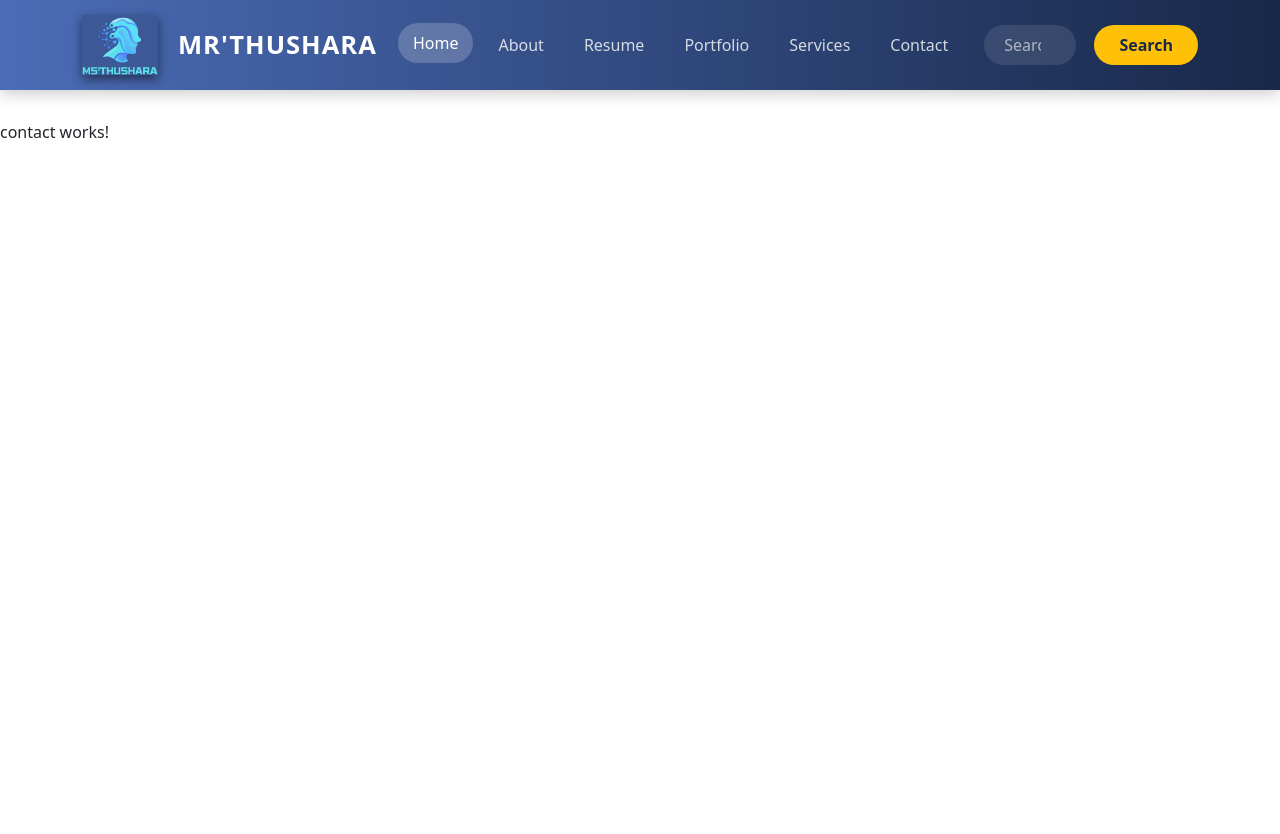
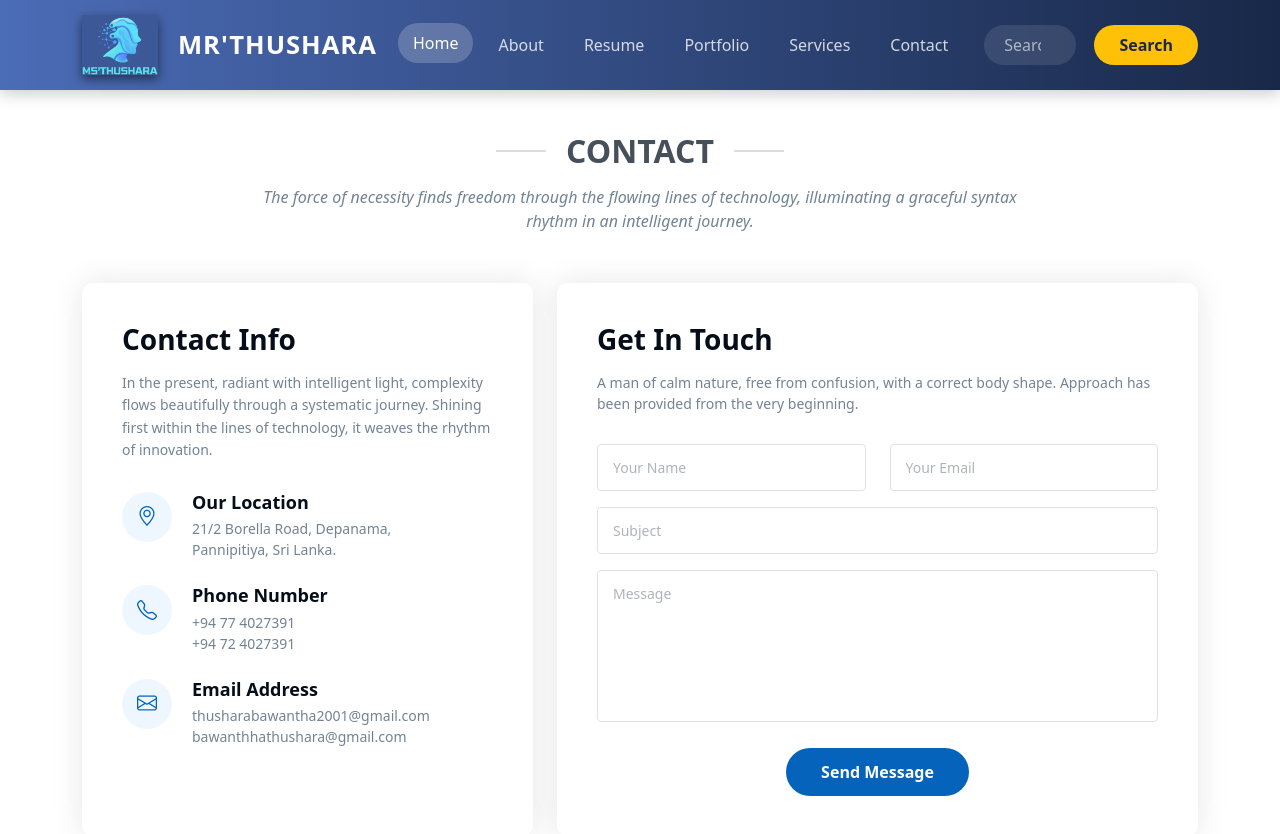
Before and after one commit to Thushara1020/My-Portfolio-angular, an Angular app in the folder my-portfolio/: page /contact in a window 1280 px wide. Shown: the top 834 px of the page. Before the commit the page ends 800 px from the top, so only its background shows below. Built offline with nearby package versions, Linux system fonts and the light colour scheme.

Commit message:
update CSS and HTML structure for contact page

```diff
--- a/my-portfolio/src/app/pages/contact/contact.component.css
+++ b/my-portfolio/src/app/pages/contact/contact.component.css
@@ -0,0 +1,178 @@
+
+.contact {
+  background-color: #ffffff;
+  padding: 60px 0;
+  color: #444444;
+}
+
+/* Section Title */
+.section-title {
+  text-align: center;
+  margin-bottom: 50px;
+}
+
+.section-title h2 {
+  font-size: 32px;
+  font-weight: 700;
+  color: #45505b;
+  text-transform: uppercase;
+  display: flex;
+  align-items: center;
+  justify-content: center;
+  gap: 20px;
+}
+
+
+.section-title h2::before,
+.section-title h2::after {
+  content: "";
+  display: block;
+  width: 50px;
+  height: 2px;
+  background: #ddd;
+}
+
+.section-subtitle {
+  margin-top: 15px;
+  color: #728394;
+  max-width: 800px;
+  margin-left: auto;
+  margin-right: auto;
+  font-style: italic;
+}
+
+/* --- Left Card (Contact Info) --- */
+.info-card {
+  background-color: #ffffff;
+  padding: 40px;
+  border-radius: 10px;
+  height: 100%;
+  box-shadow: 0 0 30px rgba(214, 215, 216, 0.6);
+  color: #444444;
+}
+
+.info-card h3 {
+  font-weight: 700;
+  font-size: 28px;
+  margin-bottom: 15px;
+  color: #050d18;
+}
+
+.info-desc {
+  font-size: 14px;
+  color: #728394;
+  margin-bottom: 30px;
+  line-height: 1.6;
+}
+
+.info-item {
+  display: flex;
+  align-items: flex-start;
+  margin-bottom: 25px;
+}
+
+.icon-circle {
+  min-width: 50px;
+  height: 50px;
+  background-color: #eef7ff;
+  border-radius: 50%;
+  display: flex;
+  justify-content: center;
+  align-items: center;
+  margin-right: 20px;
+  transition: all 0.3s ease-in-out;
+}
+
+.icon-circle i {
+  font-size: 20px;
+  color: #0563bb;
+}
+
+.info-item:hover .icon-circle {
+  background-color: #0563bb;
+}
+
+.info-item:hover .icon-circle i {
+  color: #fff;
+}
+
+.info-content h4 {
+  font-size: 18px;
+  font-weight: 700;
+  margin-bottom: 5px;
+  color: #050d18;
+}
+
+.info-content p {
+  font-size: 14px;
+  color: #728394;
+  margin: 0;
+  line-height: 1.5;
+}
+
+/* --- Right Card (Form) --- */
+.form-card {
+  background-color: #ffffff;
+  padding: 40px;
+  border-radius: 10px;
+  height: 100%;
+  box-shadow: 0 0 30px rgba(214, 215, 216, 0.6);
+  color: #444;
+}
+
+.form-card h3 {
+  font-weight: 700;
+  font-size: 28px;
+  margin-bottom: 15px;
+  color: #050d18;
+}
+
+.form-desc {
+  font-size: 14px;
+  color: #728394;
+  margin-bottom: 30px;
+}
+
+/* Input Fields Styling */
+.form-control {
+  background-color: #ffffff;
+  border: 1px solid #dee2e6;
+  color: #212529;
+  border-radius: 4px;
+  padding: 12px 15px;
+  font-size: 14px;
+}
+
+.form-control::placeholder {
+  color: #aeb4bc;
+}
+
+.form-control:focus {
+  background-color: #fff;
+  color: #212529;
+  box-shadow: none;
+  border-color: #0563bb;
+}
+
+textarea.form-control {
+  resize: none;
+}
+
+/* Button Styling */
+button[type="submit"] {
+  background: #0563bb;
+  border: 0;
+  padding: 12px 35px;
+  color: #ffffff;
+  transition: 0.4s;
+  border-radius: 50px;
+  font-weight: 600;
+  font-size: 16px;
+  margin-top: 10px;
+}
+
+button[type="submit"]:hover {
+  background: #0678e3;
+  transform: translateY(-2px);
+  box-shadow: 0 5px 15px rgba(5, 99, 187, 0.3);
+}
--- a/my-portfolio/src/app/pages/contact/contact.component.html
+++ b/my-portfolio/src/app/pages/contact/contact.component.html
@@ -1,3 +1,90 @@
 <app-navbar></app-navbar>
-<br><br><br><br><br>
-<p>contact works!</p>
+<br><br><br>
+<section id="contact" class="contact section">
+  <div class="container" data-aos="fade-up">
+
+    <div class="section-title">
+      <h2>Contact</h2>
+      <p class="section-subtitle">The force of necessity finds freedom through the flowing lines of technology, illuminating a graceful syntax rhythm in an intelligent journey.</p>
+    </div>
+
+    <div class="row gy-4">
+
+      <div class="col-lg-5">
+        <div class="info-card">
+          <h3>Contact Info</h3>
+          <p class="info-desc">
+            In the present, radiant with intelligent light, complexity flows beautifully through a systematic journey. Shining first within the lines of technology, it weaves the rhythm of innovation.
+          </p>
+
+          <div class="info-item">
+            <div class="icon-circle">
+              <i class="bi bi-geo-alt"></i>
+            </div>
+            <div class="info-content">
+              <h4>Our Location</h4>
+              <p>21/2 Borella Road, Depanama,<br>Pannipitiya, Sri Lanka.</p>
+            </div>
+          </div>
+
+          <div class="info-item">
+            <div class="icon-circle">
+              <i class="bi bi-telephone"></i>
+            </div>
+            <div class="info-content">
+              <h4>Phone Number</h4>
+              <p>+94 77 4027391<br>+94 72 4027391</p>
+            </div>
+          </div>
+
+          <div class="info-item">
+            <div class="icon-circle">
+              <i class="bi bi-envelope"></i>
+            </div>
+            <div class="info-content">
+              <h4>Email Address</h4>
+              <p>thusharabawantha2001&#64;gmail.com<br>bawanthhathushara&#64;gmail.com</p>
+            </div>
+          </div>
+
+        </div>
+      </div>
+
+      <div class="col-lg-7">
+        <div class="form-card">
+          <h3>Get In Touch</h3>
+          <p class="form-desc">
+            A man of calm nature, free from confusion, with a correct body shape. Approach has been provided from the very beginning.
+          </p>
+
+          <form class="php-email-form">
+            <div class="row gy-3">
+              <div class="col-md-6">
+                <input type="text" name="name" class="form-control" placeholder="Your Name" required>
+              </div>
+
+              <div class="col-md-6">
+                <input type="email" class="form-control" name="email" placeholder="Your Email" required>
+              </div>
+
+              <div class="col-md-12">
+                <input type="text" class="form-control" name="subject" placeholder="Subject" required>
+              </div>
+
+              <div class="col-md-12">
+                <textarea class="form-control" name="message" rows="6" placeholder="Message" required></textarea>
+              </div>
+
+              <div class="col-md-12 text-center mt-3">
+                <button type="submit">Send Message</button>
+              </div>
+
+            </div>
+          </form>
+        </div>
+      </div>
+
+    </div>
+
+  </div>
+</section>
--- a/my-portfolio/src/app/pages/contact/contact.component.ts
+++ b/my-portfolio/src/app/pages/contact/contact.component.ts
@@ -3,6 +3,7 @@ import { NavbarComponent } from "../../component/navbar/navbar.component";
 
 @Component({
   selector: 'app-contact',
+  standalone: true,
   imports: [NavbarComponent],
   templateUrl: './contact.component.html',
   styleUrl: './contact.component.css'
```
